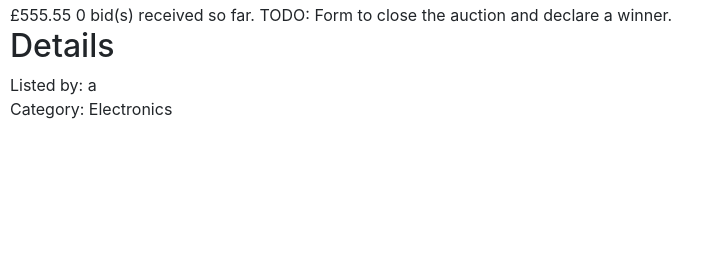
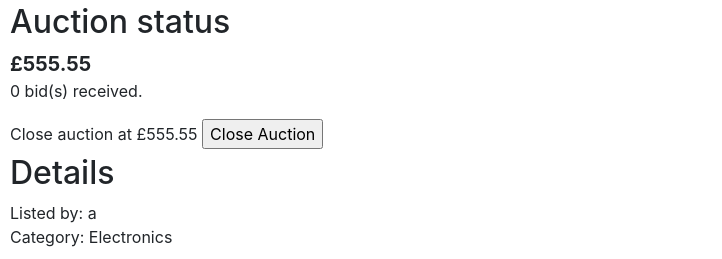
Before and after one commit to Alex-Symonds/web50-commerce, a Django app: page /listings/2 in a window 1280 px wide. Shown: the part 594-853 px from the top of the page, without its empty margins (0-722 px from the left). Before the commit the page ends 713 px from the top, so only its background shows below. Run offline with Django 3.2, Linux system fonts and the light colour scheme; a user stored in the database is signed in; data comes from the database, SQL or seed files in the repository; both versions use the stored data as it was after the commit; some libraries are stand-ins or nearby versions.

Commit message:
Bids and close auction working.

```diff
--- a/auctions/models.py
+++ b/auctions/models.py
@@ -67,7 +67,14 @@ class Listing(models.Model):
         return self.bids.count()
 
     def high_bid(self):
-        return self.bids.aggregate(Max("amount"))
+        #hb = self.bids.aggregate(Max("amount")) <- this results in {'amount__max': whatever}
+        #if not hb['amount__max']:
+        #    return None
+        #else:
+        #    return hb
+        return self.bids.order_by('-amount').first()
+
+
 
 
 class Bid(models.Model):
@@ -77,8 +84,16 @@ class Bid(models.Model):
     created_on = models.DateTimeField(auto_now_add=True)
     winning_bid = models.BooleanField(default=False)
 
+    def is_valid(self):
+        hb = self.listing.high_bid()
+        if not hb:
+            return self.amount > self.listing.starting_bid
+        else:
+            return self.amount > hb.amount
+
     def __str__(self):
         return f"{self.bidder} bid £{self.amount} on {self.listing.title}"
+
 
 
 
--- a/auctions/static/auctions/styles.css
+++ b/auctions/static/auctions/styles.css
@@ -67,6 +67,17 @@ body {
     font-size: 1.25rem;
 }
 
+.listing-top-bid{
+    font-weight: bold;
+    font-size: 1.25rem;
+}
+
+.listing-winning-bid{
+    font-weight: bold;
+    color: red;
+    font-size: 1.25rem;
+}
+
 #active-listings{
     margin-left: 5px;
 }
--- a/auctions/templates/auctions/listing.html
+++ b/auctions/templates/auctions/listing.html
@@ -32,24 +32,47 @@
         {{ listing.description }}
     </div>
     <div id="listing-bid-container">
-        <span class="listing-top-bid">£{{ current_price }}</span>
+        {% if high_bid.winning_bid %}
+            <h2>Winning bid</h2>
+            <span class="listing-winning-bid">
+        {% else %}
+            <h2>Auction status</h2>
+            <span class="listing-top-bid">
+        {% endif %}
+        £{{ current_price }}</span>
+        <p>{{ num_bids }} bid(s) received.</p>
 
-        {{ num_bids }} bid(s) received so far.
+        {% if user.is_authenticated and user.username == listing.owner.username %}
 
-        {% if user.is_authenticated and user.username != listing.owner.username %}
-            {% if not user_top_bid %}
-                <p>You have not bid on this item.</p>
-            {% else %}
-                TODO: "Your bid is the top bid." or "Your bid has been beaten."
+            {% if not high_bid.winning_bid %}
+                <form action="{% url 'close' listing_id=listing.id %}" method="POST">
+                    {% csrf_token %}
+                    <label for="close-auction">Close auction at £{{ current_price }}</label>
+                    <input id="close-auction" name="close_auction" type="submit" value="Close Auction">
+                </form>
             {% endif %}
 
-            <form action="{% url 'listing' listing.id %}" method="POST">
-                <input id="new_bid" type="text" name="new_bid">
-                <input type="submit" value="Bid">
-            </form>
         {% elif user.is_authenticated %}
-            TODO: Form to close the auction and declare a winner.
+            <p>
+            {% if not user_top_bid %}
+                You have not bid on this item.
+            {% elif high_bid.bidder.username == user.username %}
+                Your bid is the top bid.
+            {% else %}
+                Your bid has been beaten.
+            {% endif %}
+            </p>
+
+            {% if not high_bid.winning_bid %}
+                <p>{{ bid_message }}</p>
+                <form action="{% url 'bid' listing_id=listing.id %}" method="POST">
+                    {% csrf_token %}
+                    <input id="new_bid" type="text" name="new_bid">
+                    <input type="submit" value="Bid">
+                </form>
+            {% endif %}
         {% endif %}
+
     </div>
     <div id="listing-details">
         <h2>Details</h2>
--- a/auctions/urls.py
+++ b/auctions/urls.py
@@ -9,5 +9,7 @@ urlpatterns = [
     path("register", views.register, name="register"),
     path("create", views.create_listing, name="create_listing"),
     path("listings/<int:listing_id>", views.listing, name="listing"),
-    path("watchlist", views.watchlist, name="watchlist")
+    path("watchlist", views.watchlist, name="watchlist"),
+    path("listings/<int:listing_id>/bid", views.bid, name="bid"),
+    path("listings/<int:listing_id>/close", views.close, name="close")
 ]
--- a/auctions/views.py
+++ b/auctions/views.py
@@ -5,6 +5,8 @@ from django.shortcuts import render
 from django.urls import reverse
 from django.contrib.auth.decorators import login_required
 from django.db.models import Max
+import decimal
+from datetime import datetime
 
 from .models import User, Listing, Bid, Comment
 from .forms import NewListingForm
@@ -130,6 +132,8 @@ def listing(request, listing_id):
         "user_top_bid": user_top_bid
     })
 
+
+
 def watchlist(request):
     if request.method == "POST":
         listing_id = request.POST.get("listing_id", "")
@@ -147,7 +151,46 @@ def watchlist(request):
 
 
 def bid(request, listing_id):
+    error_message = "This page is supposed to go whooshing by when you place a bid. Try clicking the back arrow."
+
     if request.method == "POST":
         listing = Listing.objects.get(id=listing_id)
+        bidder = User.objects.get(username=request.user)
 
-    pass
+        try:
+            bid_value = decimal.Decimal(request.POST.get("new_bid", 0))
+
+        except decimal.InvalidOperation:
+            error_message = "Barter is not supported: all bids must be a number representing a monetary value."
+
+        else:
+            b = Bid(listing=listing, bidder=bidder, amount=bid_value)
+
+            if b.is_valid():
+                b.save()
+                return HttpResponseRedirect(reverse("listing", kwargs={"listing_id":listing_id}))
+            else:
+                hb = listing.high_bid()
+                error_message="Bid failed. Bid must be larger than the highest bid, £" + str(hb.amount)
+
+    return render(request, "auctions/error.html", {
+        "error_message": error_message
+    })
+
+def close(request, listing_id):
+    error_message = "This page is supposed to go whooshing by when you close an auction. Try clicking the back arrow."
+
+    if request.method == "POST":
+        listing = Listing.objects.get(id=listing_id)
+        hb = listing.high_bid()
+
+        listing.closed_on = datetime.now()
+        hb.winning_bid = True
+
+        listing.save()
+        hb.save()
+        return HttpResponseRedirect(reverse("listing", kwargs={"listing_id":listing_id}))
+
+    return render(request, "auctions/error.html", {
+        "error_message": error_message
+    })
```
Also changed, not shown: db.sqlite3.
